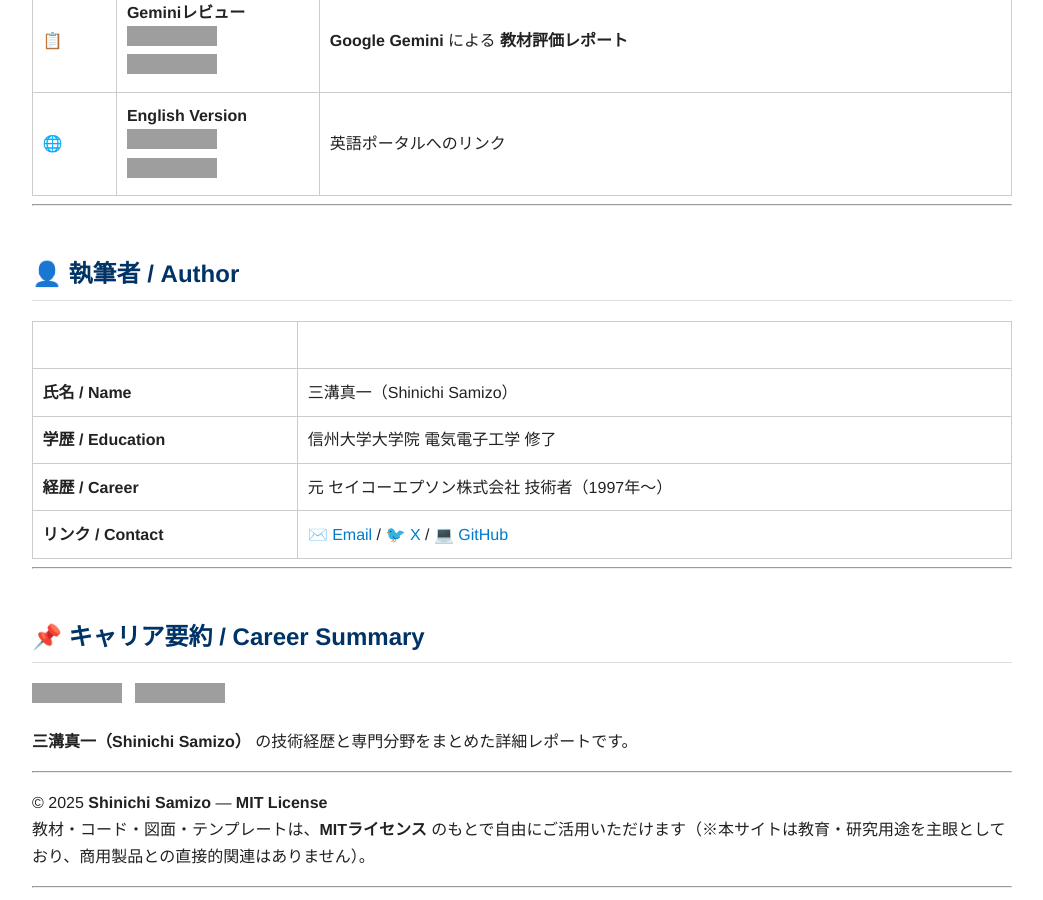
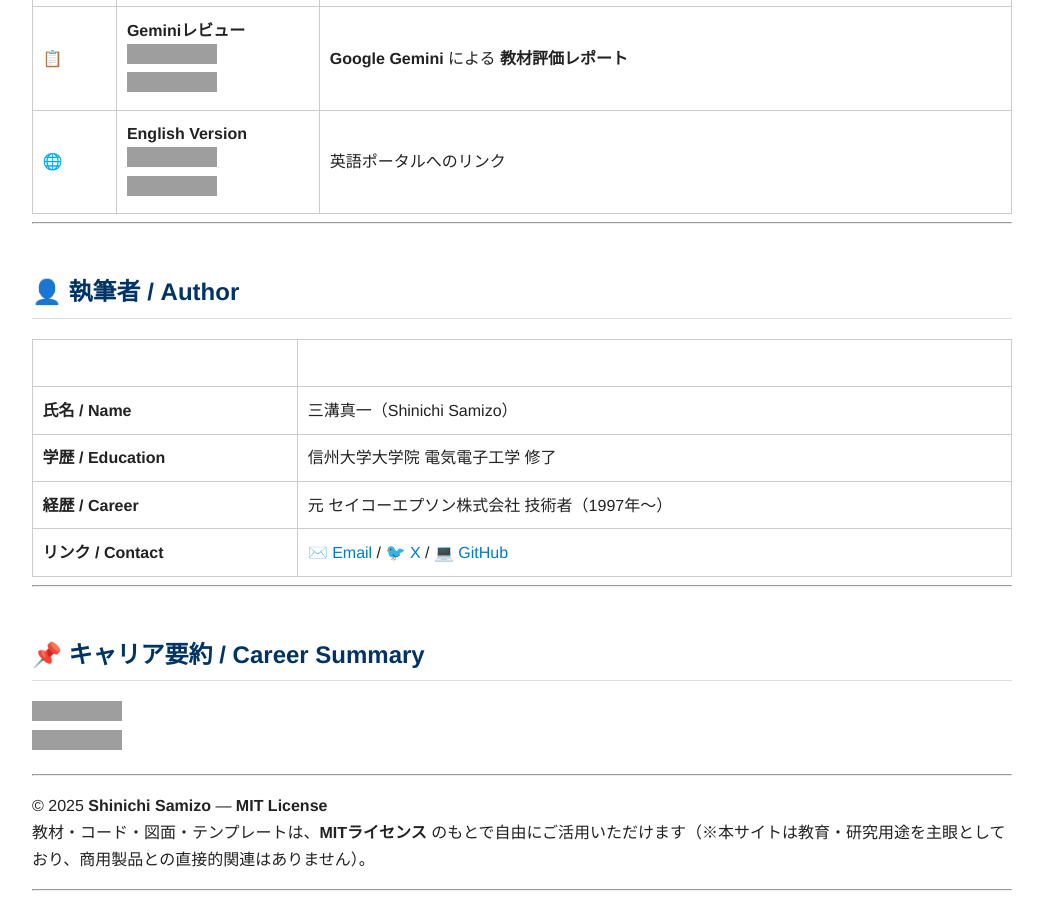
Before and after one commit to Samizo-AITL/Samizo-AITL.github.io, a Jekyll site: the page built from index.md, in a window 1280 px wide and 900 px high, scrolled down 8143 px, cut to the strip 0-900 px from the top of the window. Shown: the whole strip, without its empty margins (118-1161 px from the left). Built offline with Jekyll 4.4.1, drawn with Linux system fonts in a browser that asks for light colours; some of the changed lines change nothing that is shown; some of the changed text lies outside the part shown; grey boxes are pictures that could not be loaded.

Commit message:
Update index.md

```diff
--- a/index.md
+++ b/index.md
@@ -172,27 +172,29 @@
 - PrecisionCoreプリントヘッド製品化・BOM管理・ISO教育
 - 教材設計・PoC構築・AI活用設計支援
 
-## 🏛️ **提言・連携・国際協働に向けて**
+---
+
+## 🏛️ 提言・連携・国際協働に向けて
 
 | アイコン | プロジェクト名 | 分野 | 内容 |
-|----------|----------------|------|------|
+|---|---|---|---|
 | 🏛️ | **AITL-Strategy-Proposal**<br>[![🌐 View Site](https://img.shields.io/badge/View-Site-brightgreen?logo=github)](https://samizo-aitl.github.io/AITL-Strategy-Proposal/)<br>[![💻 View Repo](https://img.shields.io/badge/View-Repo-blue?logo=github)](https://github.com/Samizo-AITL/AITL-Strategy-Proposal) | [📑 政策提言] | **教育 × AI × 制御** を軸とした **中長期的ビジョン**（AI活用教育導入とPoC設計連携の提案を含む）<br>⚠️ Draft段階 |
-| 🤝 | **OpenAI向けメッセージ**<br>[![🌐 View Site](https://img.shields.io/badge/View-Site-brightgreen?logo=github)]({{ site.baseurl }}/about/openai-message/)<br>[![💻 View Repo](https://img.shields.io/badge/View-Repo-blue?logo=github)](https://github.com/Samizo-AITL/Samizo-AITL.github.io/blob/main/about/openai-message.md) | [🧠 AI提案] | **ChatGPT活用事例** と **統合設計への提案**（教材整備・国際展開方法も含む） |
+| 🤝 | **OpenAI向けメッセージ**<br>[![🌐 View Site](https://img.shields.io/badge/View-Site-brightgreen?logo=github)](https://samizo-aitl.github.io/about/openai-message/)<br>[![💻 View Repo](https://img.shields.io/badge/View-Repo-blue?logo=github)](https://github.com/Samizo-AITL/Samizo-AITL.github.io/blob/main/about/openai-message.md) | [🧠 AI提案] | **ChatGPT活用事例** と **統合設計への提案**（教材整備・国際展開方法も含む） |
 
 ---
 
-## 📚 **補足資料・更新履歴**
+## 📚 補足資料・更新履歴
 
 | アイコン | 項目 | 内容 |
-|----------|------|------|
-| 🕘 | **更新履歴**<br>[![🌐 View Site](https://img.shields.io/badge/View-Site-brightgreen?logo=github)]({{ site.baseurl }}/about/update/)<br>[![💻 View Repo](https://img.shields.io/badge/View-Repo-blue?logo=github)](https://github.com/Samizo-AITL/Samizo-AITL.github.io/blob/main/about/update.md) | 教材の **更新履歴・構成変更ログ** |
-| 🧠 | **ChatGPT活用レベル診断**<br>[![🌐 View Site](https://img.shields.io/badge/View-Site-brightgreen?logo=github)]({{ site.baseurl }}/about/chatgpt-skill-eval/)<br>[![💻 View Repo](https://img.shields.io/badge/View-Repo-blue?logo=github)](https://github.com/Samizo-AITL/Samizo-AITL.github.io/blob/main/about/chatgpt-skill-eval.md) | LLM活用スキル（レベル5）評価レポート。構造設計・記憶活用・教材生成の観点から評価。 |
-| 📋 | **Geminiレビュー**<br>[![🌐 View Site](https://img.shields.io/badge/View-Site-brightgreen?logo=github)]({{ site.baseurl }}/about/gemini-review/)<br>[![💻 View Repo](https://img.shields.io/badge/View-Repo-blue?logo=github)](https://github.com/Samizo-AITL/Samizo-AITL.github.io/blob/main/about/gemini-review.md) | **Google Gemini** による **教材評価レポート** |
-| 🌐 | **English Version**<br>[![🌐 View Site](https://img.shields.io/badge/View-Site-brightgreen?logo=github)]({{ site.baseurl }}/en/)<br>[![💻 View Repo](https://img.shields.io/badge/View-Repo-blue?logo=github)](https://github.com/Samizo-AITL/Samizo-AITL.github.io/tree/main/en) | 英語ポータルへのリンク |
+|---|---|---|
+| 🕘 | **更新履歴**<br>[![🌐 View Site](https://img.shields.io/badge/View-Site-brightgreen?logo=github)](https://samizo-aitl.github.io/about/update/)<br>[![💻 View Repo](https://img.shields.io/badge/View-Repo-blue?logo=github)](https://github.com/Samizo-AITL/Samizo-AITL.github.io/blob/main/about/update.md) | 教材の **更新履歴・構成変更ログ** |
+| 🧠 | **ChatGPT活用レベル診断**<br>[![🌐 View Site](https://img.shields.io/badge/View-Site-brightgreen?logo=github)](https://samizo-aitl.github.io/about/chatgpt-skill-eval/)<br>[![💻 View Repo](https://img.shields.io/badge/View-Repo-blue?logo=github)](https://github.com/Samizo-AITL/Samizo-AITL.github.io/blob/main/about/chatgpt-skill-eval.md) | LLM活用スキル（レベル5）評価レポート。構造設計・記憶活用・教材生成の観点から評価。 |
+| 📋 | **Geminiレビュー**<br>[![🌐 View Site](https://img.shields.io/badge/View-Site-brightgreen?logo=github)](https://samizo-aitl.github.io/about/gemini-review/)<br>[![💻 View Repo](https://img.shields.io/badge/View-Repo-blue?logo=github)](https://github.com/Samizo-AITL/Samizo-AITL.github.io/blob/main/about/gemini-review.md) | **Google Gemini** による **教材評価レポート** |
+| 🌐 | **English Version**<br>[![🌐 View Site](https://img.shields.io/badge/View-Site-brightgreen?logo=github)](https://samizo-aitl.github.io/en/)<br>[![💻 View Repo](https://img.shields.io/badge/View-Repo-blue?logo=github)](https://github.com/Samizo-AITL/Samizo-AITL.github.io/tree/main/en) | 英語ポータルへのリンク |
 
 ---
 
-## 👤 **執筆者 / Author**
+## 👤 執筆者 / Author
 
 |  |  |
 |--|--|
@@ -203,12 +205,10 @@
 
 ---
 
-## 📌 **キャリア要約 / Career Summary**
+## 📌 キャリア要約 / Career Summary
 
-[![🌐 View Site](https://img.shields.io/badge/View-Site-brightgreen?logo=github)]({{ site.baseurl }}/about/career-summary/)&nbsp;&nbsp;
+[![🌐 View Site](https://img.shields.io/badge/View-Site-brightgreen?logo=github)](https://samizo-aitl.github.io/about/career-summary/)
 [![💻 View Repo](https://img.shields.io/badge/View-Repo-blue?logo=github)](https://github.com/Samizo-AITL/Samizo-AITL.github.io/blob/main/about/career-summary.md)
-
-**三溝真一（Shinichi Samizo）** の技術経歴と専門分野をまとめた詳細レポートです。
 
 ---
 
```
